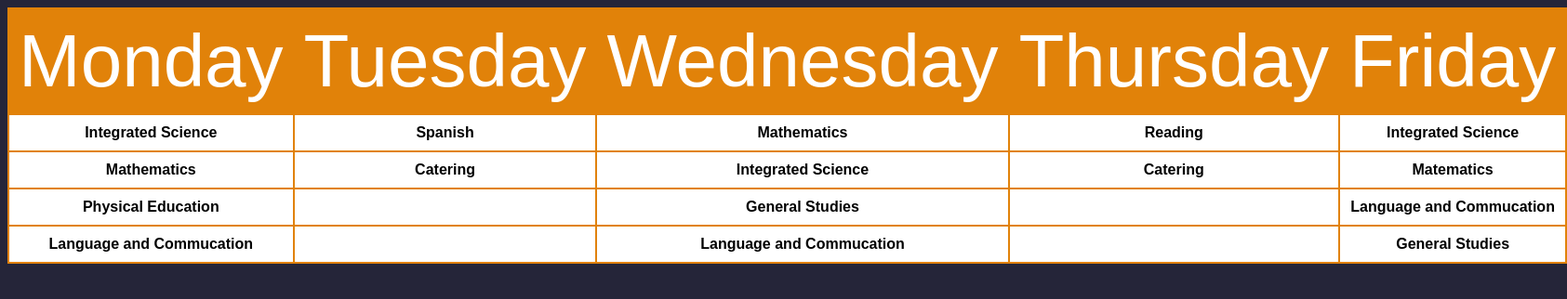
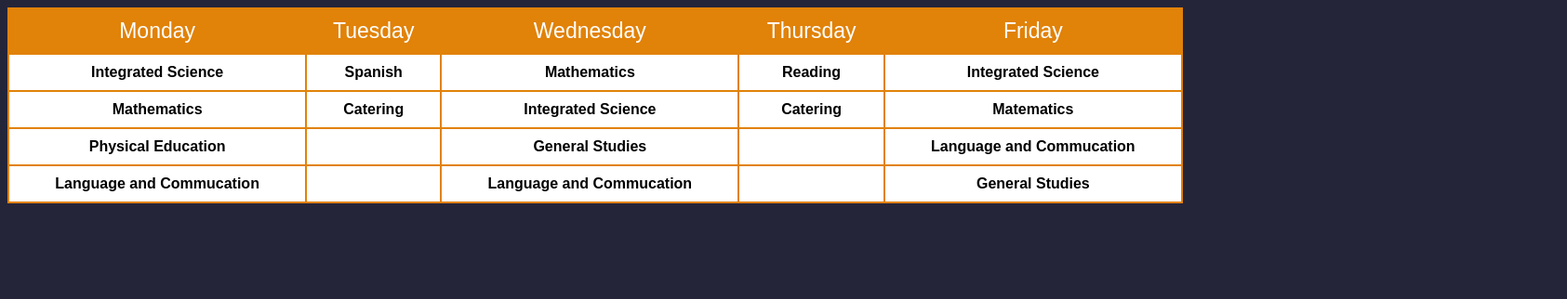
Before and after one commit to STELAR-LH/stelalh, a plain HTML site: page index.html in a window 1280 px wide. Shown: the whole page at 93% size, 1685 px wide, since content can reach past the window. Drawn offline with Linux system fonts and the light colour scheme.

Commit message:
Update index.html

```diff
--- a/index.html
+++ b/index.html
@@ -18,7 +18,7 @@
         }
         td, th{
           font-family: Sans-Serif;
-          font-size: 80px;
+          font-size: 23px;
           padding: 10px 10px;
           color: black;
           background: #ffffff;
```
